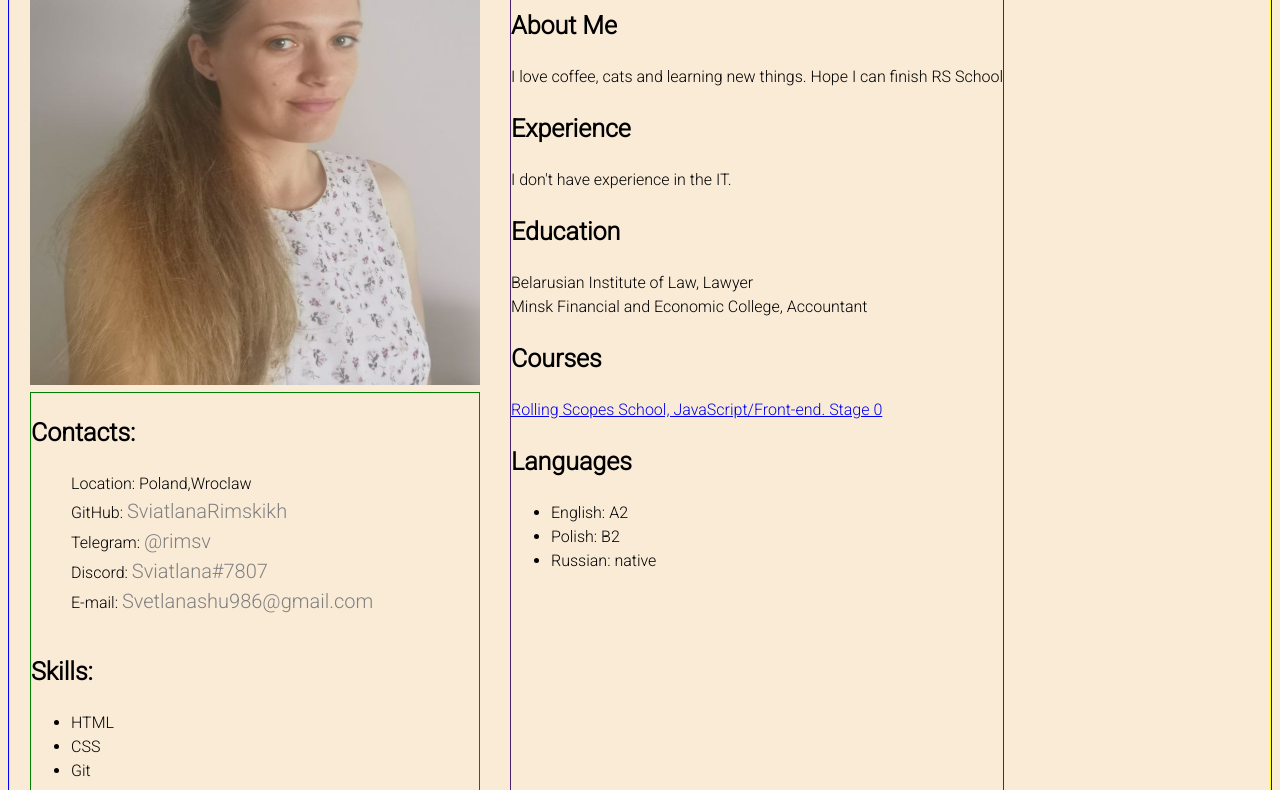
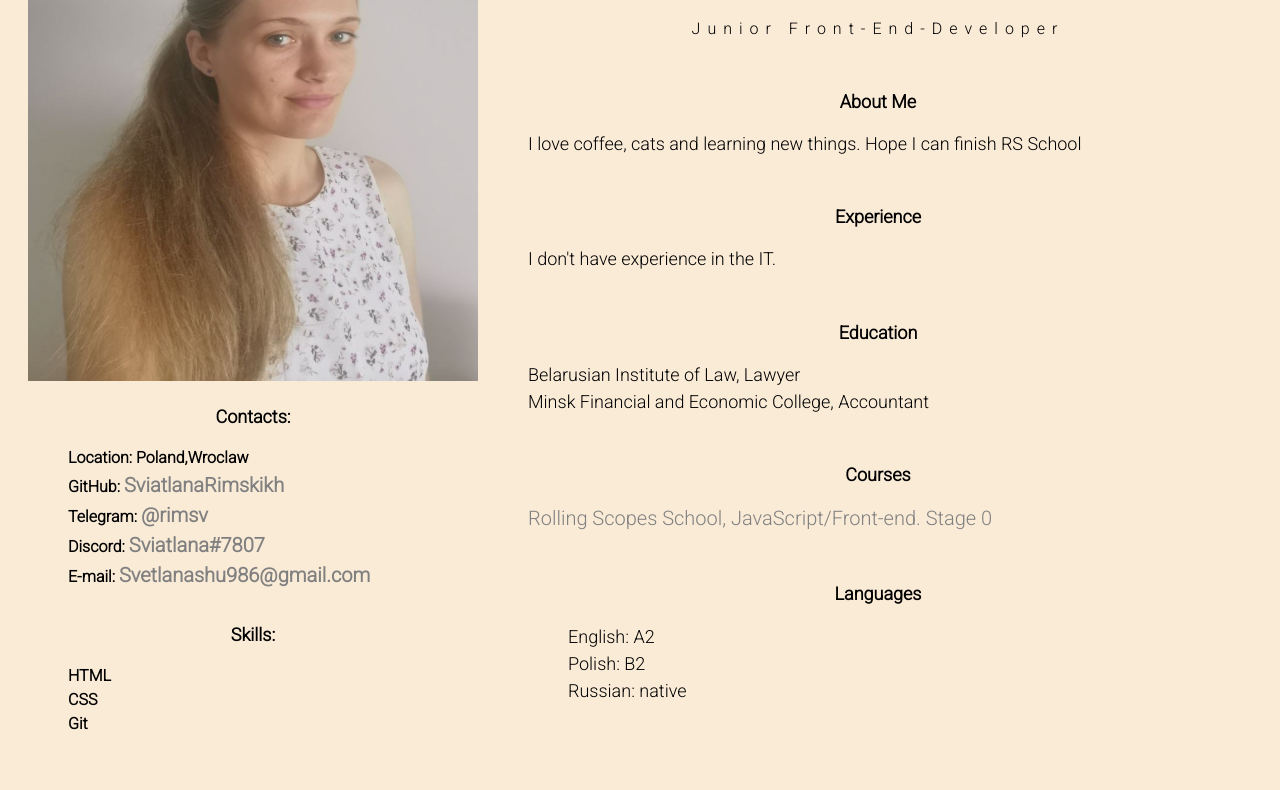
Before and after one commit to SviatlanaRimskikh/rsschool-cv, a plain HTML site: page index.html in a window 1280 px wide. Shown: the part 209-999 px from the top of the page. After the commit the page ends 969 px from the top, so only its background shows below. Drawn offline with Linux system fonts and the light colour scheme.

Commit message:
feat: add new styles to cv

```diff
--- a/index.html
+++ b/index.html
@@ -106,7 +106,7 @@
 
  <section class="section courses" id="courses">
  <h2 class="subtitle">Courses</h2>
- <a href="#https://rs.school/js-stage0/"> Rolling Scopes School, JavaScript/Front-end. Stage 0</a>
+ <a href="#https://rs.school/js-stage0/" class="section-link"> Rolling Scopes School, JavaScript/Front-end. Stage 0</a>
  </section>
 
      <section class="section languages" id="languages">
--- a/style.css
+++ b/style.css
@@ -12,7 +12,6 @@ Body {
   justify-content: space-between;
   background-color: antiquewhite;
   font-family: "Roboto", sans-serif;
-  border: 1px solid blue;
   font-size: 16px;
   font-weight: 400;
   line-height: 1.5;
@@ -35,7 +34,6 @@ Body {
   width: 100%;
   justify-content: space-between;
   align-items: center;
-  border: 1px solid red;
 }
 
 .nav-list {
@@ -71,7 +69,6 @@ Body {
   width: 100%;
   min-height: 240px;
   margin: o auto;
-  border: 1px solid yellow;
 }
 
 .side-left {
@@ -87,7 +84,6 @@ Body {
 }
 
 .container-left {
-  border: 1px solid green;
   display: flex;
   flex-direction: column;
   justify-content: space-evenly;
@@ -102,11 +98,13 @@ Body {
 
 .subtitle {
   font-style: bold;
-  font-size: 25px;
+  font-size: 18px;
   justify-content: flex-end;
+  text-align: center;
 }
 
 .contacts-list {
+  display: flex;
   flex-direction: column;
   list-style: none;
 }
@@ -114,6 +112,7 @@ Body {
 .contacts-item {
   padding: 0;
   margin: 0;
+  font-weight: 800;
 }
 
 .section-link {
@@ -129,7 +128,15 @@ Body {
 }
 
 .section skills {
-  width: 50%;
+  display: flex;
+  flex-direction: column;
+}
+
+.skills-item {
+  padding: 0;
+  margin: 0;
+  list-style: none;
+  font-weight: 800;
 }
 
 @media (max-width: 768px) {
@@ -139,5 +146,55 @@ Body {
 }
 
 .contanier-right {
-  border: 1px solid rgb(76, 33, 116);
+  display: flex;
+  flex-direction: column;
+  justify-content: space-evenly;
+  margin-left: 20px;
+  width: 700px;
 }
+
+.title {
+  font-style: bold;
+  font-size: 33px;
+  justify-content: flex-end;
+  text-align: center;
+  letter-spacing: 9px;
+}
+
+.profile-item {
+  font-size: 30 px;
+  justify-content: flex-end;
+  text-align: center;
+  padding: 0;
+  margin: 0;
+  letter-spacing: 7px;
+}
+
+.about-item {
+  font-size: 18px;
+  padding: 0;
+  margin: 0;
+}
+.experience-item {
+  font-size: 18px;
+  padding: 0;
+  margin: 0;
+}
+
+.education-item {
+  font-size: 18px;
+  padding: 0;
+  margin: 0;
+}
+
+.languages-list {
+  display: flex;
+  flex-direction: column;
+  list-style: none;
+}
+
+.languages-item {
+  font-size: 18px;
+  padding: 0;
+  margin: 0;
+}
```
